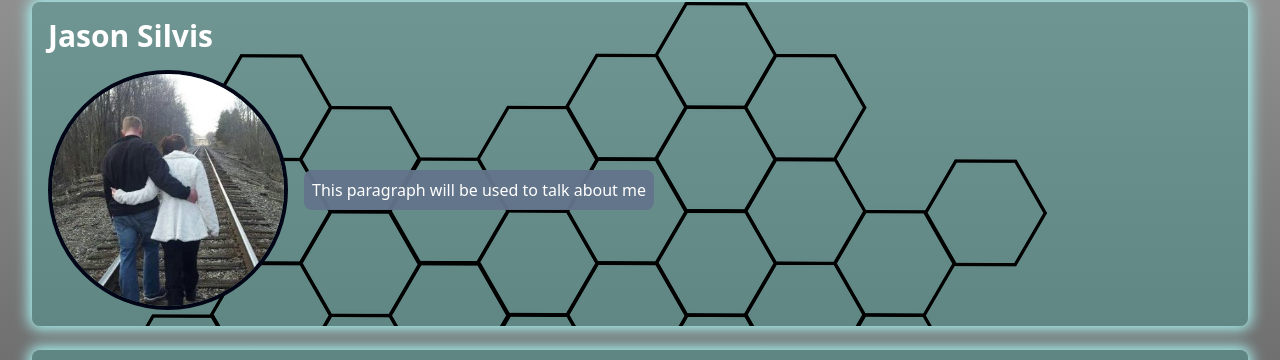
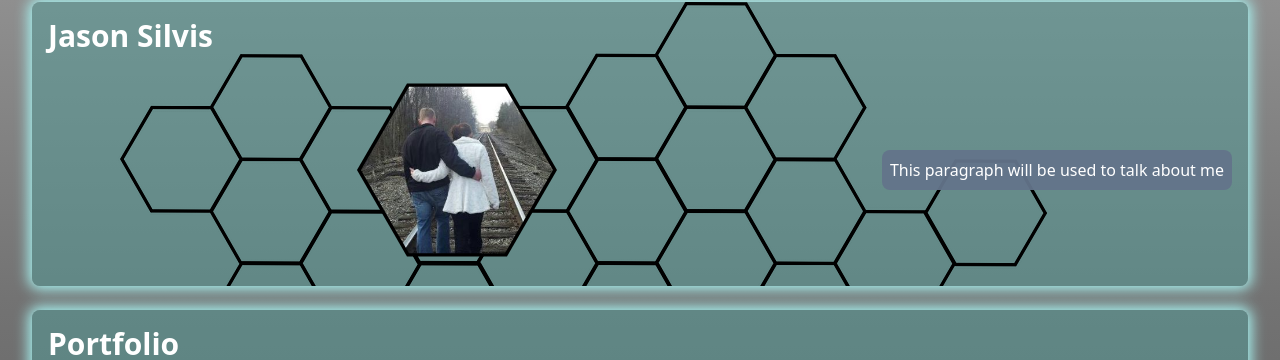
Before and after one commit to JSilvis73/SilvisProfile, a React (Vite) app: page / in a window 1280 px wide. Shown: the part 214-574 px from the top of the page. Built offline with nearby package versions, Linux system fonts and the light colour scheme.

Commit message:
Used Chatgpt to create a hexagon shape and border with css to place my image in

```diff
--- a/src/components/About.jsx
+++ b/src/components/About.jsx
@@ -26,7 +26,10 @@
       <div className="container mx-auto  p-4 bg-scifi/50 rounded-lg bg-glow text-white backgroundPattern">
       <h3 className="text-3xl font-bold">Jason Silvis</h3>
         <div className="flex flex-col md:flex-row mt-4 gap-4 items-center" >
-          <img className=" size-60 rounded-full border-4 border-slate-950 " src={walkingPic} alt="An image of me!" />
+        <div className="hexagon-container">
+          <div className="hexagon-border"></div>
+          <img className="hexagon" src={walkingPic} alt="An image of me!" />
+        </div>
           <p className="bg-slate-500/95 rounded-lg p-2">This paragraph will be used to talk about me</p>
         </div>
       </div>
--- a/src/components/styles/About.css
+++ b/src/components/styles/About.css
@@ -53,3 +53,48 @@
   .backgroundPattern {
     background-image: url("../../assets/images/beehive-37436_1280.png");
     }
+
+
+
+    .hexagon-container {
+      position: relative;
+      width: 200px; /* Adjust as needed */
+      height: 200px; /* Adjust as needed */
+      margin: 0 auto;
+      display: flex;
+      justify-content: center;
+      align-items: center;
+      overflow: hidden;
+    }
+
+    .hexagon-border {
+      position: absolute;
+      width: 100%;
+      height: 100%;
+      clip-path: polygon(
+        25% 6.7%,
+        75% 6.7%,
+        100% 50%,
+        75% 93.3%,
+        25% 93.3%,
+        0% 50%
+      );
+      border: 100px solid black; /* Adjust border color and size as needed */
+      box-sizing: border-box;
+      pointer-events: none;
+    }
+
+    .hexagon {
+      width: 96%;
+      height: 96%;
+      clip-path: polygon(
+        25% 6.7%,
+        75% 6.7%,
+        100% 50%,
+        75% 93.3%,
+        25% 93.3%,
+        0% 50%
+      );
+      object-fit: cover;
+      position: absolute;
+    }
```
